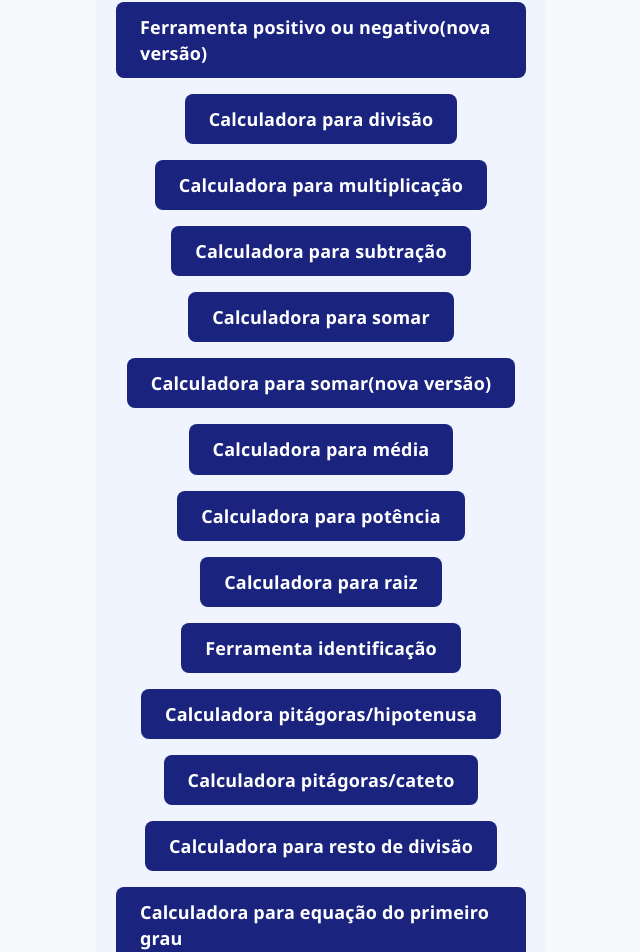
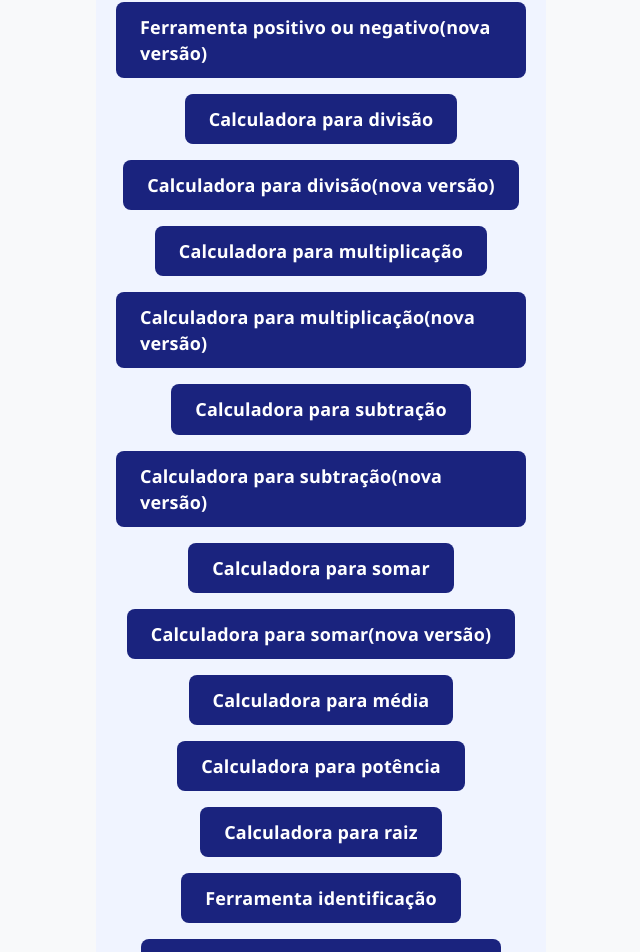
Before and after one commit to samylleribeiro/portifolio-react, a React (Vite) app: page / in a window 1280 px wide. Shown: the part 783-1735 px from the top of the page, without its empty margins (319-959 px from the left). Built offline with nearby package versions, Linux system fonts and the light colour scheme.

Commit message:
adicionando uma nova versão das calculadoras de multiplicar,dividir e subtrair

```diff
--- a/src/App.jsx
+++ b/src/App.jsx
@@ -90,6 +90,15 @@ function App() {
               Calculadora para divisão
             </a>
           </li>
+           <li>
+            <a
+              href="https://samylleribeiro.github.io/dividir/"
+              target="_blank"
+              rel="noreferrer"
+            >
+              Calculadora para divisão(nova versão)
+            </a>
+          </li>
           <li>
             <a
               href="https://samylleribeiro.github.io/calculadora-para-multiplicar./"
@@ -99,6 +108,15 @@ function App() {
               Calculadora para multiplicação
             </a>
           </li>
+           <li>
+            <a
+              href="https://samylleribeiro.github.io/multiplicar/"
+              target="_blank"
+              rel="noreferrer"
+            >
+              Calculadora para multiplicação(nova versão)
+            </a>
+          </li>
           <li>
             <a
               href="https://samylleribeiro.github.io/calculadora-para-subtrair/"
@@ -106,6 +124,15 @@ function App() {
               rel="noreferrer"
             >
               Calculadora para subtração
+            </a>
+          </li>
+           <li>
+            <a
+              href="https://samylleribeiro.github.io/subtrair/"
+              target="_blank"
+              rel="noreferrer"
+            >
+              Calculadora para subtração(nova versão)
             </a>
           </li>
           <li>
```
